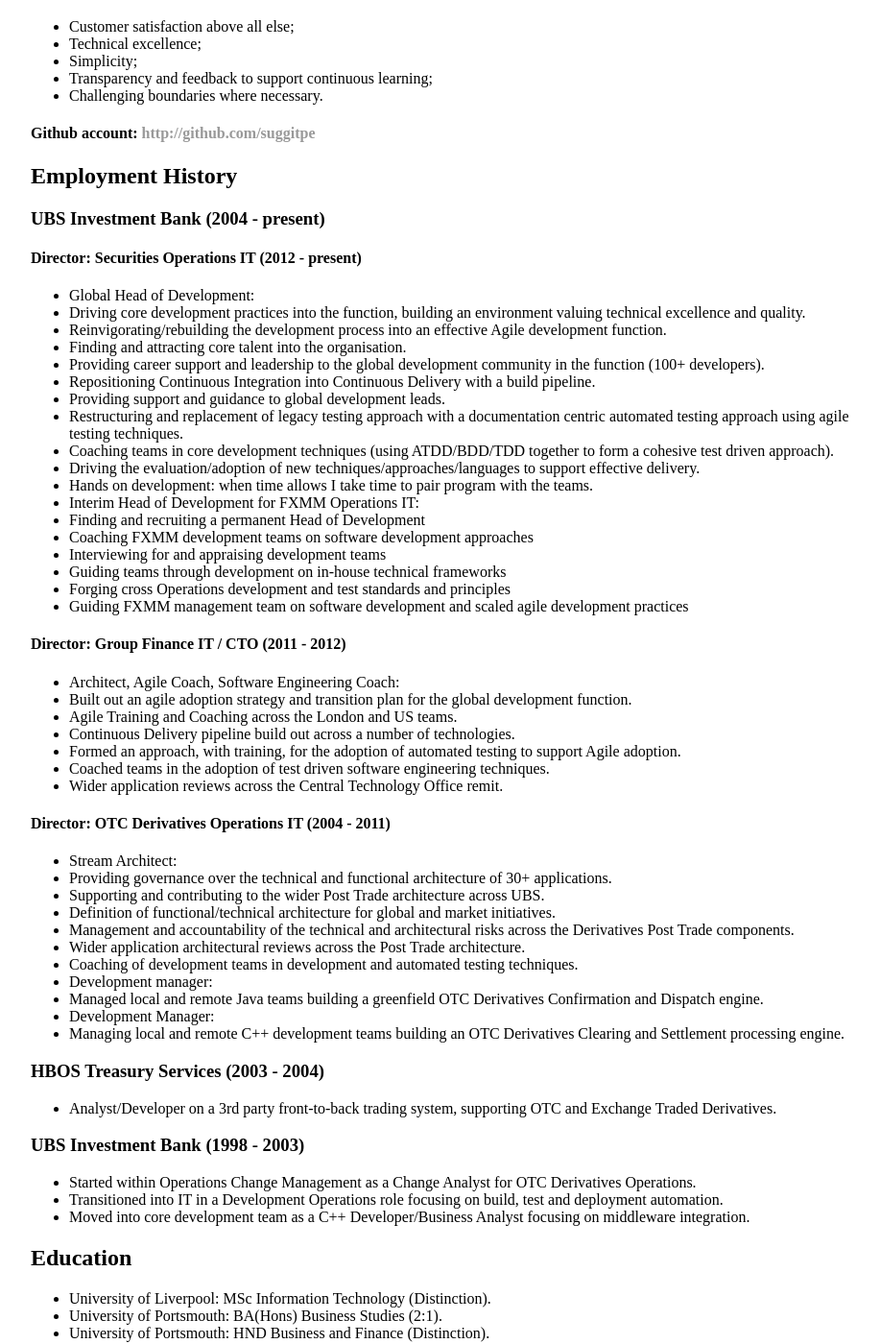
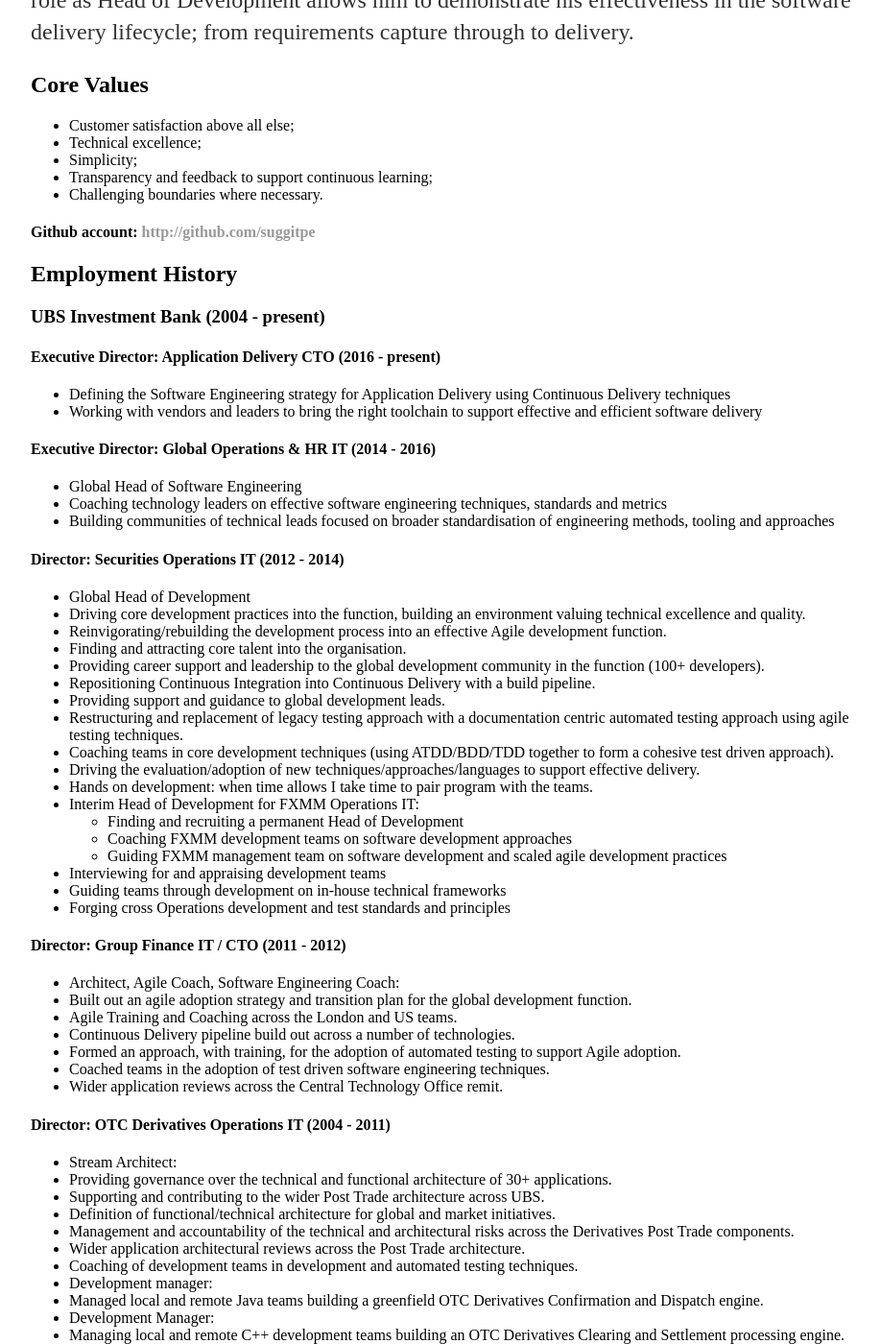
Before and after one commit to suggitpe/suggitpe.github.io, a Jekyll site: the page built from cv/index.md, in a window 1280 px wide and 1400 px high, scrolled down 887 px. Shown: the whole window at 96% size, without its empty margins (160-1077 px from the left). Built offline with Jekyll 4.4.1, drawn with Linux system fonts in a browser that asks for light colours; some of the changed text lies outside the part shown.

Commit message:
updated CV

```diff
--- a/cv/index.md
+++ b/cv/index.md
@@ -2,6 +2,10 @@
 title: Curriculum Vitae - Pete Suggitt
 layout: default
 ---
+## Peter Suggitt
+
+* Date of Birth: 10th December 1973
+* Residence: UK
 
 ## Summary
 Peter offers over 15 years of experience within Capital Markets software development.  Fusing a strong business domain knowledge and excellent technical aptitude, he brings a unique set of skills to the development teams he works with.  Peter operates across a number of disciplines: Architecture; Agile coaching; Software Development coaching; leading teams/departments; building outsourced teams.  In his career, he has actively sought out new challenges to deepen and broaden his skills and experience.
@@ -23,8 +27,17 @@
 
 ### UBS Investment Bank (2004 - present)
 
-#### Director: Securities Operations IT (2012 - present)
-- Global Head of Development:
+#### Executive Director: Application Delivery CTO (2016 - present)
+ - Defining the Software Engineering strategy for Application Delivery using Continuous Delivery techniques
+ - Working with vendors and leaders to bring the right toolchain to support effective and efficient software delivery
+
+#### Executive Director: Global Operations & HR IT (2014 - 2016)
+ - Global Head of Software Engineering
+ - Coaching technology leaders on effective software engineering techniques, standards and metrics
+ - Building communities of technical leads focused on broader standardisation of engineering methods, tooling and approaches
+
+#### Director: Securities Operations IT (2012 - 2014)
+- Global Head of Development
 - Driving core development practices into the function, building an environment valuing technical excellence and quality.
 - Reinvigorating/rebuilding the development process into an effective Agile development function.
 - Finding and attracting core talent into the organisation.
@@ -36,12 +49,12 @@
 - Driving the evaluation/adoption of new techniques/approaches/languages to support effective delivery.
 - Hands on development: when time allows I take time to pair program with the teams.
 - Interim Head of Development for FXMM Operations IT:
-- Finding and recruiting a permanent Head of Development
-- Coaching FXMM development teams on software development approaches
+    - Finding and recruiting a permanent Head of Development
+    - Coaching FXMM development teams on software development approaches
+    - Guiding FXMM management team on software development and scaled agile development practices
 - Interviewing for and appraising development teams
 - Guiding teams through development on in-house technical frameworks
 - Forging cross Operations development and test standards and principles
-- Guiding FXMM management team on software development and scaled agile development practices
 
 #### Director: Group Finance IT / CTO (2011 - 2012)
 - Architect, Agile Coach, Software Engineering Coach:
```
